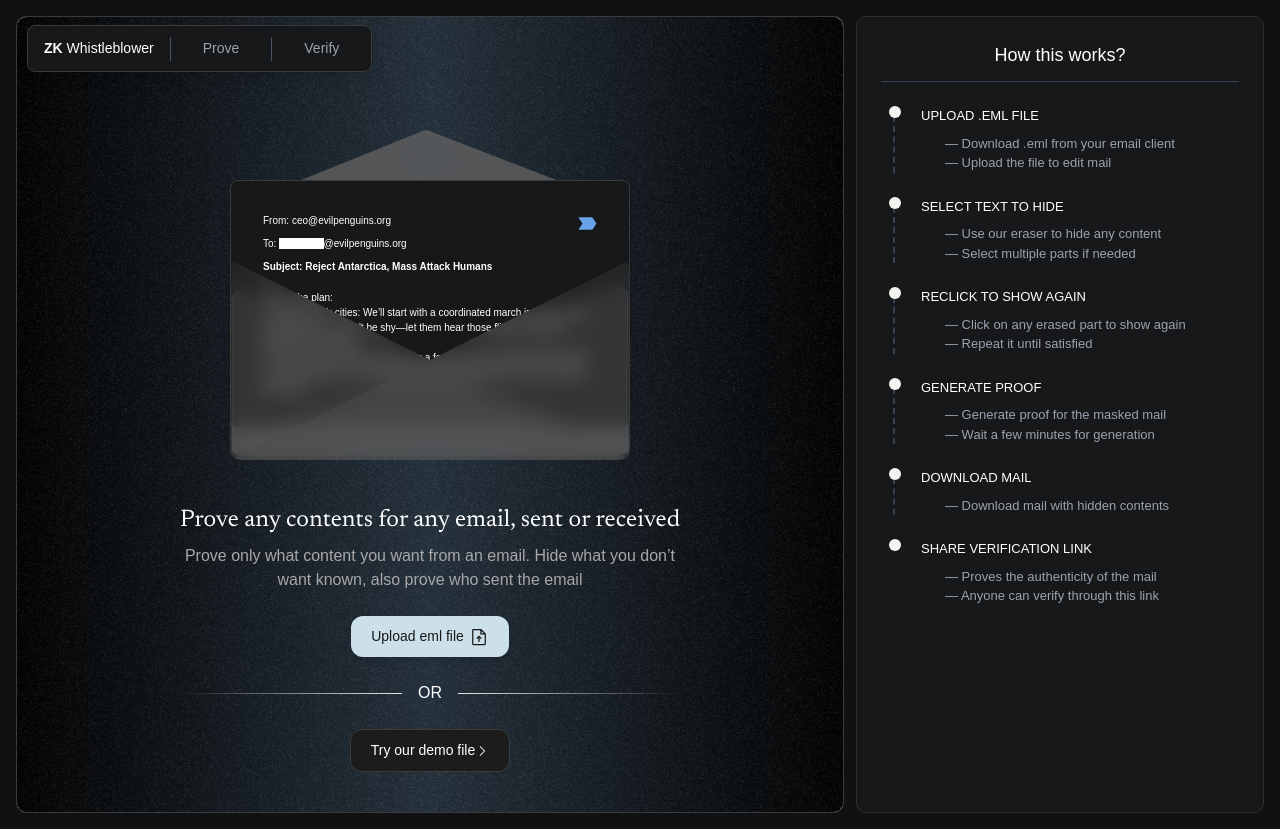
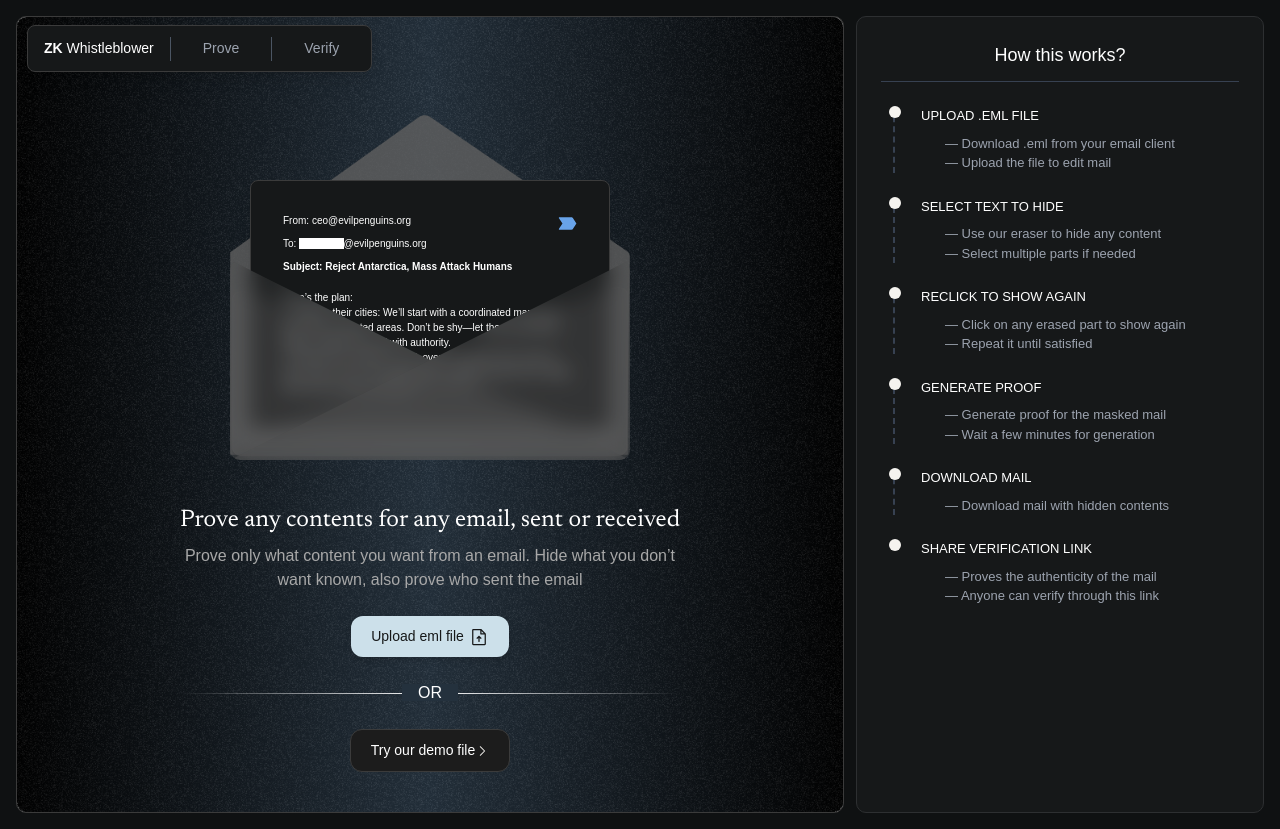
Before and after one commit to Eeshau/email-mask-ui-new, a Next.js app: page / in a window 1280 px wide. Built offline with nearby package versions, Linux system fonts and the light colour scheme; a web font is replaced by a local one.

Commit message:
envelope padding

```diff
--- a/components/Envelope.tsx
+++ b/components/Envelope.tsx
@@ -10,12 +10,12 @@ export default function Envelope() {
         <img
           src="/triangleEnvelope.png"
           alt="Triangle Envelope"
-          className="absolute z-0 top-[-50px] left-0 w-full h-auto"
+          className="absolute z-0 top-[-65px] left-0 w-full h-auto"
           draggable='false'
         />
 
         {/* Card */}
-        <div className="relative z-10 p-8 text-white text-[10px] bg-[#161819] border-solid border-[0.5px] border-[#3B3B3B] rounded-lg shadow-lg">
+        <div className="relative z-10 p-8 text-white text-[10px] bg-[#161819] border-solid border-[0.5px] border-[#3B3B3B] rounded-lg shadow-lg mx-[20px]">
           <div>
             <div className='flex flex-row justify-between'>
                 <div>
```
Also changed, not shown: public/triangleEnvelope.png.
